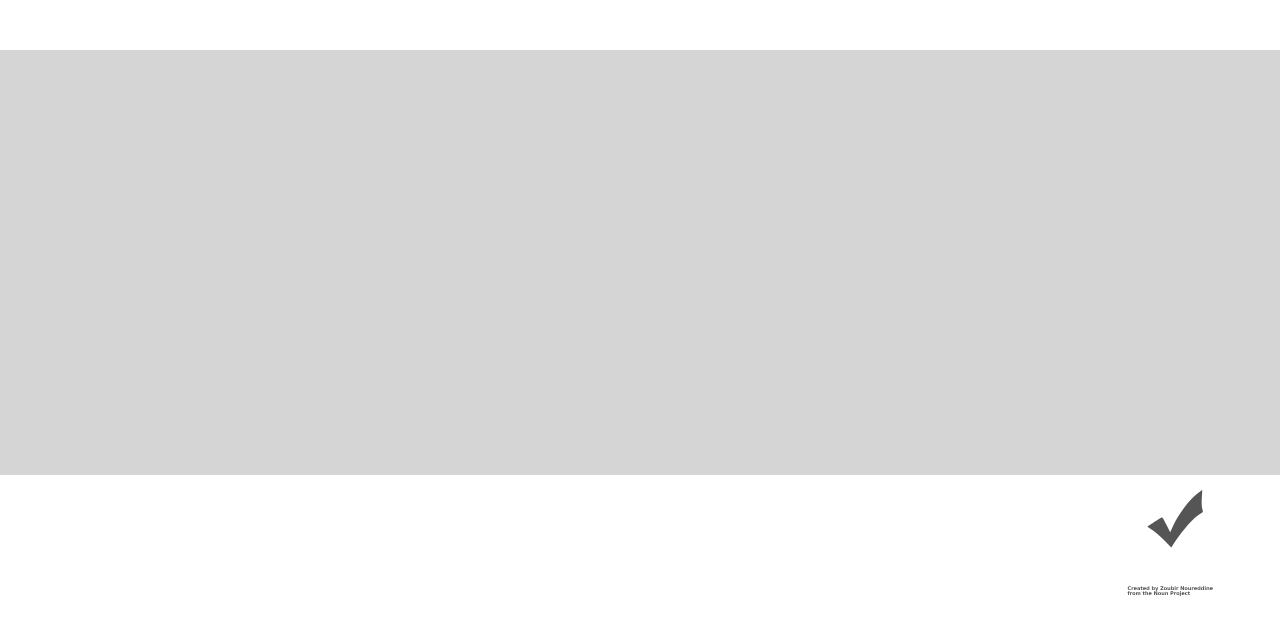
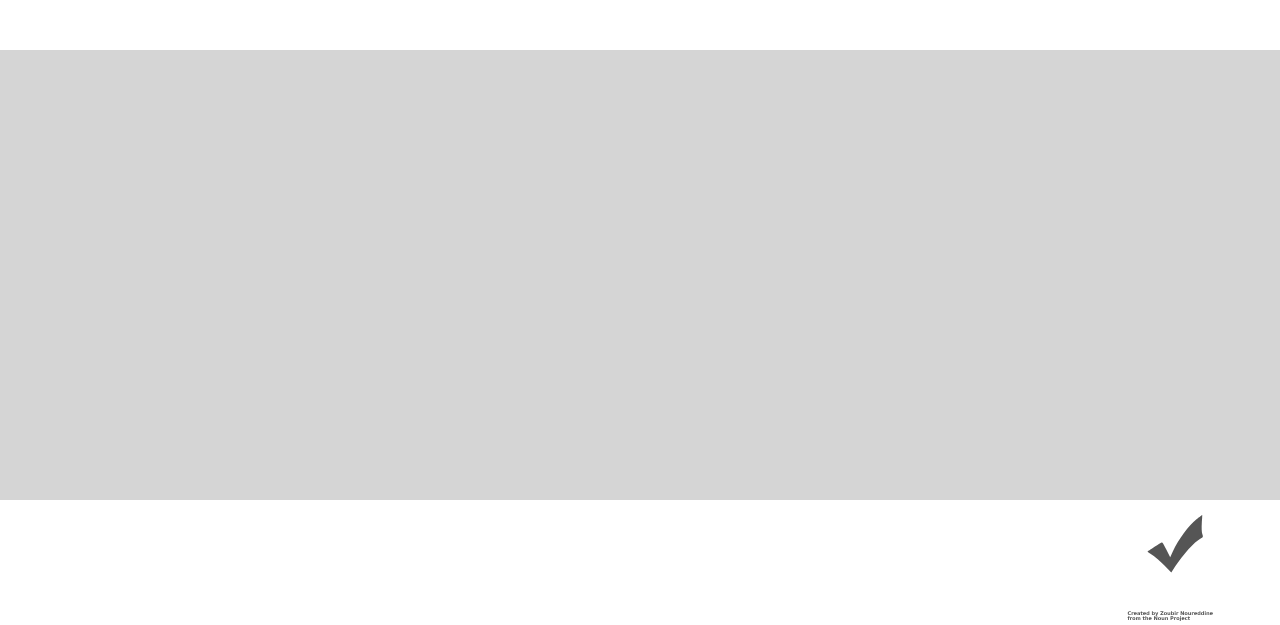
Before and after one commit to Lynette780/assign3, a plain HTML site: page index.html in a window 1280 px wide. Shown: the part 307-932 px from the top of the page. Before the commit the page ends 907 px from the top, so only its background shows below. Drawn offline with nearby package versions, Linux system fonts and the light colour scheme; a web font is replaced by a local one.

Commit message:
version6

```diff
--- a/css/style.css
+++ b/css/style.css
@@ -21,20 +21,10 @@ body {
     margin: 0;
 }
 
- .container{
-    /* display: grid;
-    grid-template-columns: 2, 2fr;
-    grid-template-rows: 2, 2fr;
-    /* flex-direction: column;
-    display: flex;
-    align-self: flex-end;*/
- }
 
-
-.gridparent{
+.gridparent {
     display: grid;
-    grid-template-columns: 2, 2fr;
-    grid-template-rows: 2, 2fr;
+    grid-template-columns: 1, 1fr;
 }
 
 img {
@@ -42,6 +32,8 @@ img {
 }
 
 .plant {
+    display: flex;
+    justify-content: flex-start;
     background-color: #d5d5d5;
     padding-top: 20px;
     min-height: 212.24px;
@@ -56,12 +48,12 @@ img {
 
 .quote {
     display: flex;
-    justify-content: flex-end;
+    justify-content: center;
     background-color: #d5d5d5;
     font-family: 'Dosis', sans-serif;
     font-size: xx-large;
     font-weight: bold;
-    margin:0px;
+    padding-bottom: 25px;
 }
 
 
--- a/index.html
+++ b/index.html
@@ -27,12 +27,16 @@
     </header>
     <h1>Plant Customizer</h1>
 
-    <div class="container">
-        <div class="part plant" class="gridparent"> </div>
-        <div class="part quote"> </div>
-        <div class="part pot" class="gridparent"></div>
+    <div class="container gridparent">
+        <div>
+        <div class="part plant"> </div>
+         <div class="part pot"></div>
     </div>
 
+        <div>
+            <div class="part quote"> </div>
+    </div>
+    </div>
 
     <footer>
         <!-- /https://thenounproject.com/icon/checkmark-154036/ -->
```
